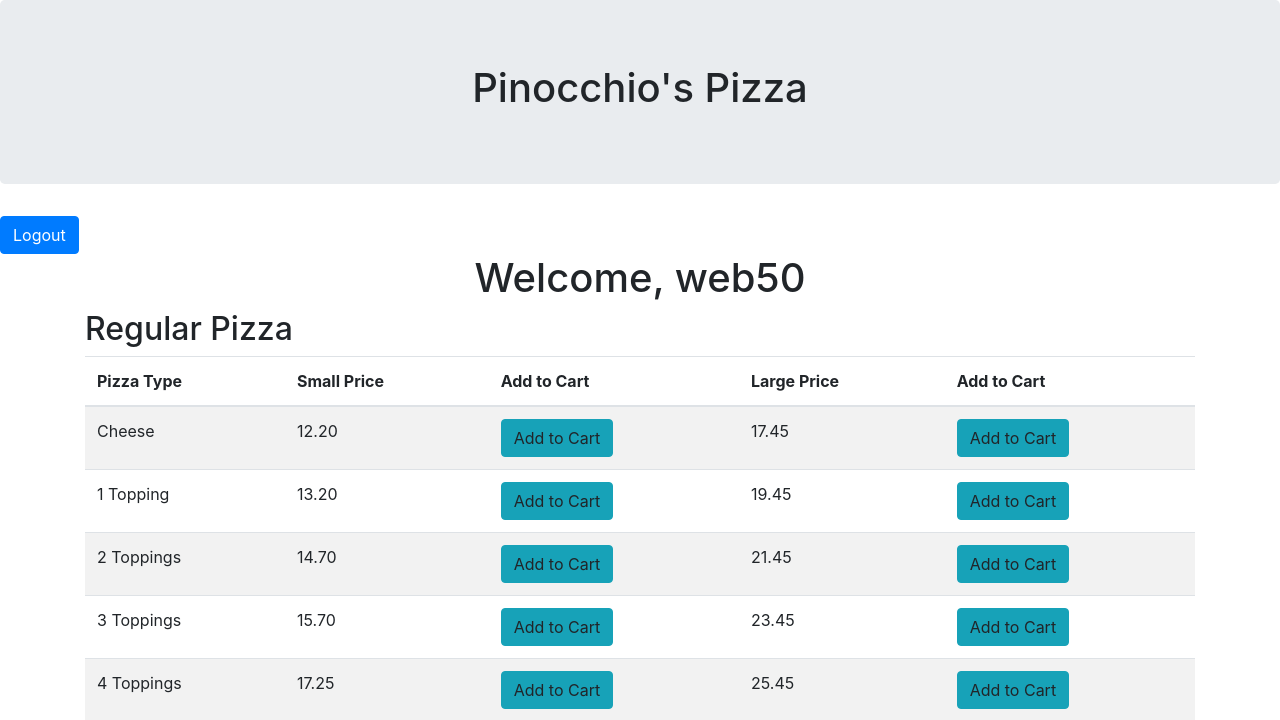
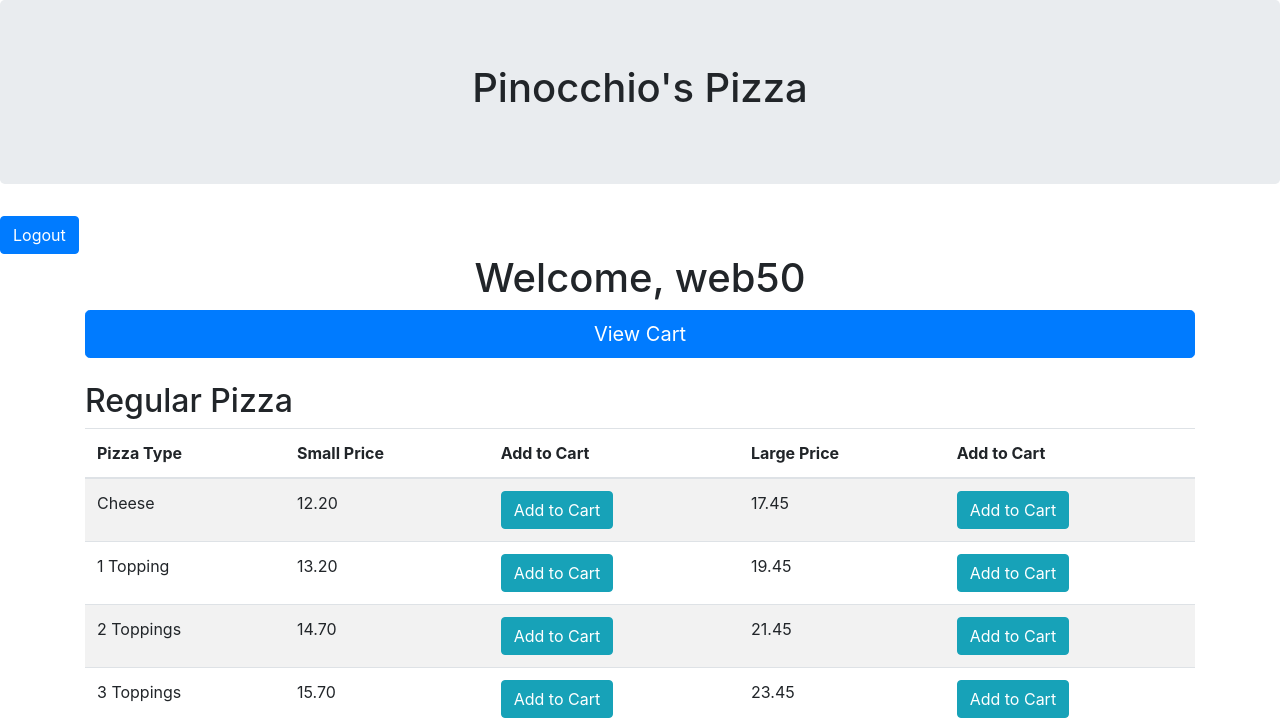
Before and after one commit to jaisharma66/project3, a Django app: page /index in a window 1280 px wide. Shown: the top 720 px of the page. Run offline with Django 3.2, Linux system fonts and the light colour scheme; a user stored in the database is signed in; data comes from the database, SQL or seed files in the repository; both versions use the stored data as it was after the commit; some libraries are stand-ins or nearby versions.

```diff
--- a/orders/models.py
+++ b/orders/models.py
@@ -36,3 +36,9 @@ class Dinner_Platters(models.Model):
     type_dinner_platters = models.CharField(max_length = 32)
     small = models.DecimalField(decimal_places=2,max_digits=4)
     large = models.DecimalField(decimal_places=2,max_digits=4)
+
+class Orders(models.Model):
+    user = models.CharField(max_length = 64)
+    order_items = models.CharField(max_length = 1024)
+    # toppings = models.CharField(null=True, max_length = 128) Integer Field perhaps?
+    price = models.DecimalField(decimal_places=2, max_digits=6)
--- a/orders/templates/orders/index.html
+++ b/orders/templates/orders/index.html
@@ -2,6 +2,9 @@
 
 {% block content %}
     <center><div><h1>Welcome, {{ user.username }}</h1></div></center>
+
+    <a class="btn btn-primary btn-lg btn-block" href="{% url 'view_cart' %}">View Cart</a>
+    <br>
 
     <h2>Regular Pizza</h2>
     <table class = "table table-striped">
@@ -17,9 +20,9 @@
             <tr>
                 <td>{{ retrieve.type_pizza }}</td>
                 <td>{{ retrieve.small }}</td>
-                <td><a class="btn btn-info">Add to Cart</a></td>
+                <td><a class="btn btn-info" href="{% url 'carted' retrieve.type_pizza retrieve.small %}">Add to Cart</a></td>
                 <td>{{ retrieve.large }}</td>
-                <td><a class="btn btn-info">Add to Cart</a></td>
+                <td><a class="btn btn-info" href="{% url 'carted' retrieve.type_pizza retrieve.large %}">Add to Cart</a></td>
             </tr>
         {% endfor %}
         </tbody>
@@ -39,9 +42,9 @@
             <tr>
                 <td>{{ retrieve.type_pizza }}</td>
                 <td>{{ retrieve.small }}</td>
-                <td><a class="btn btn-info">Add to Cart</a></td>
+                <td><a class="btn btn-info" href="{% url 'carted' retrieve.type_pizza retrieve.small %}">Add to Cart</a></td>
                 <td>{{ retrieve.large }}</td>
-                <td><a class="btn btn-info">Add to Cart</a></td>
+                <td><a class="btn btn-info" href="{% url 'carted' retrieve.type_pizza retrieve.large %}">Add to Cart</a></td>
             </tr>
         {% endfor %}
         </tbody>
@@ -65,13 +68,13 @@
             <tr>
                 <td>{{ retrieve.type_subs }}</td>
                 <td>{{ retrieve.small }}</td>
-                <td><a class="btn btn-info">Add to Cart</a></td>
+                <td><a class="btn btn-info" href="{% url 'carted' retrieve.type_subs retrieve.small %}">Add to Cart</a></td>
                 <td>{{ retrieve.large }}</td>
-                <td><a class="btn btn-info">Add to Cart</a></td>
+                <td><a class="btn btn-info" href="{% url 'carted' retrieve.type_subs retrieve.large %}">Add to Cart</a></td>
                 <td>{{ retrieve.small_cheese }}</td>
-                <td><a class="btn btn-info">Add to Cart</a></td>
+                <td><a class="btn btn-info" href="{% url 'carted' retrieve.type_subs retrieve.small_cheese %}">Add to Cart</a></td>
                 <td>{{ retrieve.large_cheese }}</td>
-                <td><a class="btn btn-info">Add to Cart</a></td>
+                <td><a class="btn btn-info" href="{% url 'carted' retrieve.type_subs retrieve.large_cheese %}">Add to Cart</a></td>
             </tr>
         {% endfor %}
         </tbody>
@@ -89,7 +92,7 @@
             <tr>
                 <td>{{ retrieve.type_pasta }}</td>
                 <td>{{ retrieve.price }}</td>
-                <td><a class="btn btn-info">Add to Cart</a></td>
+                <td><a class="btn btn-info" href="{% url 'carted' retrieve.type_pasta retrieve.price %}">Add to Cart</a></td>
             </tr>
         {% endfor %}
         </tbody>
@@ -107,7 +110,7 @@
             <tr>
                 <td>{{ retrieve.type_salad }}</td>
                 <td>{{ retrieve.price }}</td>
-                <td><a class="btn btn-info">Add to Cart</a></td>
+                <td><a class="btn btn-info" href="{% url 'carted' retrieve.type_salad retrieve.price %}">Add to Cart</a></td>
             </tr>
         {% endfor %}
         </tbody>
@@ -127,9 +130,9 @@
             <tr>
                 <td>{{ retrieve.type_dinner_platters }}</td>
                 <td>{{ retrieve.small }}</td>
-                <td><a class="btn btn-info">Add to Cart</a></td>
+                <td><a class="btn btn-info" href="{% url 'carted' retrieve.type_dinner_platters retrieve.small %}">Add to Cart</a></td>
                 <td>{{ retrieve.large }}</td>
-                <td><a class="btn btn-info">Add to Cart</a></td>
+                <td><a class="btn btn-info" href="{% url 'carted' retrieve.type_dinner_platters retrieve.large %}">Add to Cart</a></td>
             </tr>
         {% endfor %}
         </tbody>
--- a/orders/urls.py
+++ b/orders/urls.py
@@ -11,6 +11,8 @@ urlpatterns = [
     path("login", views.login_view, name="login_view"),
     path("logout", views.logout_view, name="logout_view"),
     path("login_r", views.login_r, name="login_r"),
+    path("carted/<type_p>/<price>", views.carted, name="carted"),
+    path("view_cart", views.view_cart, name="view_cart"),
     # path('login/', auth_views.login, {'template_name': 'login.html'}, name='login'),
     # path('logout/', auth_views.logout, {'next_page': 'login'}, name='logout'),
 ]
--- a/orders/views.py
+++ b/orders/views.py
@@ -54,3 +54,20 @@ def logout_view(request):
 
 def login_r(request):
     return render(request, 'orders/login.html')
+
+@login_required
+def carted(request, type_p, price):
+    username = request.user.username
+    orders = Orders(user=username, order_items=type_p, price=price)
+    orders.save()
+    return redirect('index')
+
+@login_required
+def view_cart(request):
+    username = request.user.username
+    ordered_item = Orders.objects.filter(user = username)
+    print(ordered_item)
+    context = {
+        "ordered_item": ordered_item,
+    }
+    return render(request, 'orders/cart.html', context)
```
Also changed, not shown: orders/templates/orders/cart.html (added, +21 -0 lines), db.sqlite3, orders/migrations/0005_orders.py (added), orders/migrations/0006_remove_orders_toppings.py (added), orders/templates/orders/logout.html (deleted).
